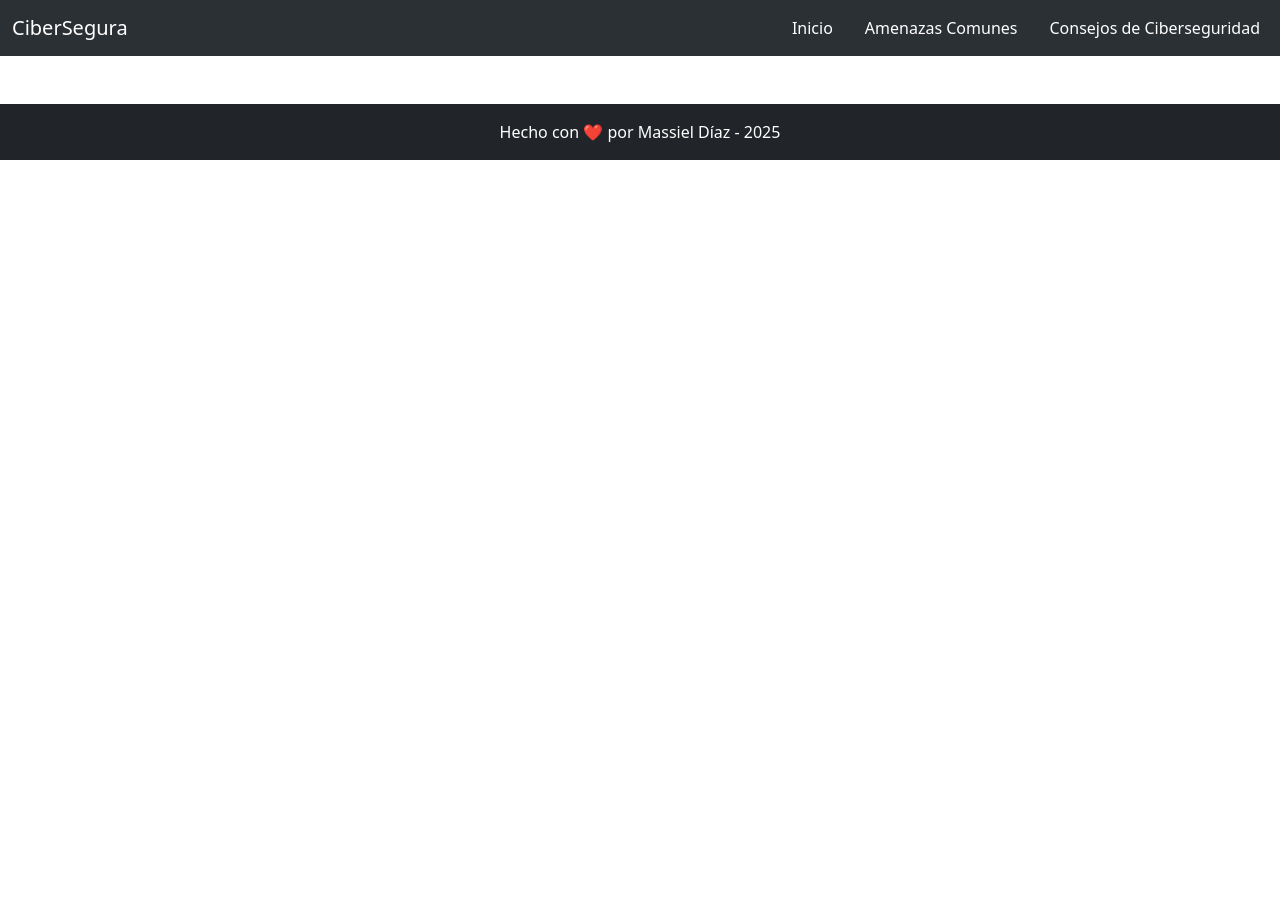
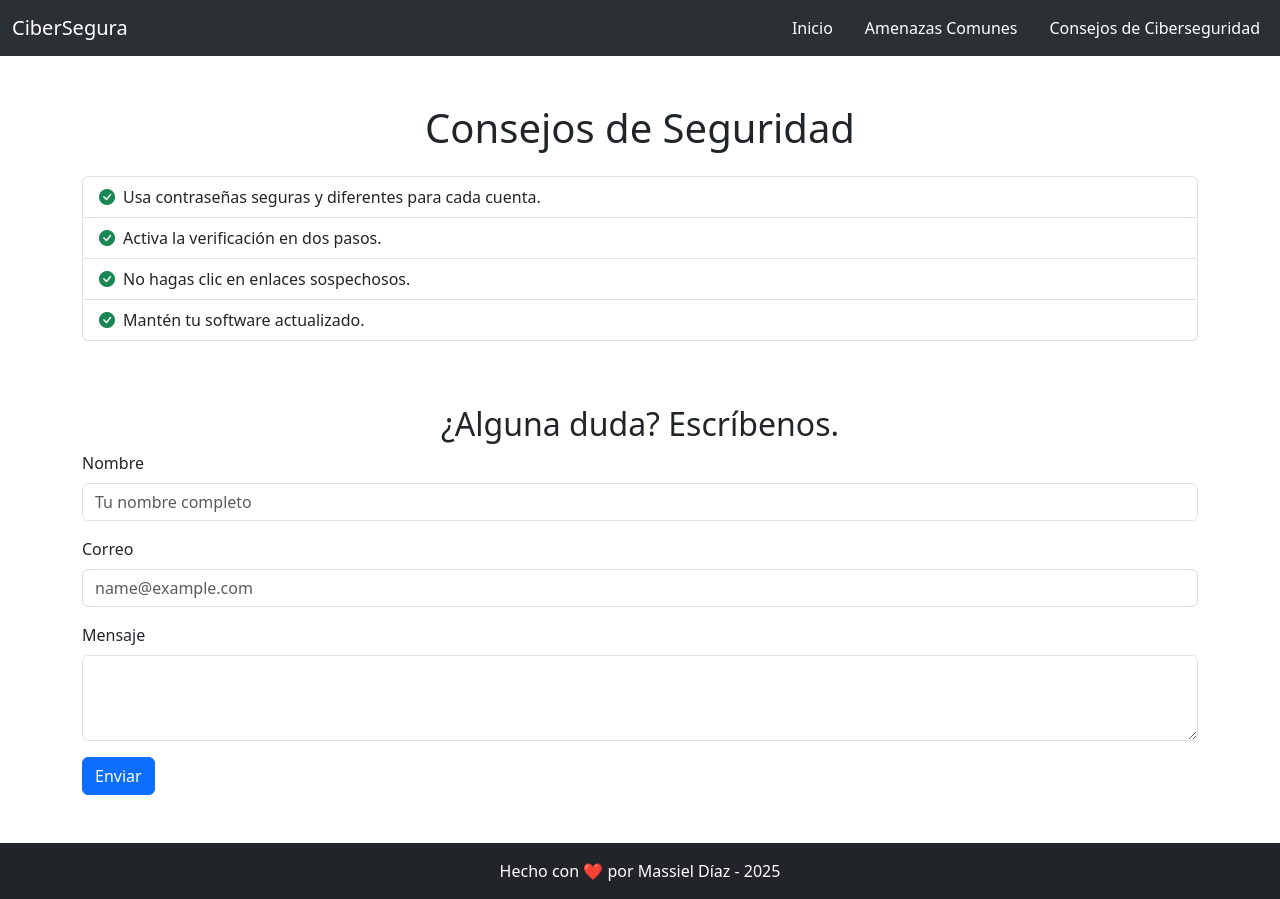
Before and after one commit to massielsdc/sitio-ciberseguridad, a plain HTML site: page consejos.html in a window 1280 px wide. Before the commit the page ends 800 px from the top, so only its background shows below. Drawn offline with nearby package versions, Linux system fonts and the light colour scheme.

Commit message:
Lista de consejos y formulario

```diff
--- a/consejos.html
+++ b/consejos.html
@@ -4,9 +4,14 @@
 <head>
     <meta charset="UTF-8">
     <meta name="viewport" content="width=device-width, initial-scale=1.0">
+    <!--CSS-->
     <link rel="stylesheet" href="css/styles.css">
+    <!--BootSrap-->
     <link href="https://cdn.jsdelivr.net/npm/bootstrap@5.3.7/dist/css/bootstrap.min.css" rel="stylesheet"
         integrity="sha384-LN+7fdVzj6u52u30Kp6M/trliBMCMKTyK833zpbD+pXdCLuTusPj697FH4R/5mcr" crossorigin="anonymous">
+    <!--Íconos BootStrap-->
+    <link rel="stylesheet" href="https://cdn.jsdelivr.net/npm/bootstrap-icons@1.11.1/font/bootstrap-icons.css">
+
     <title>Consejos de Ciberseguridad</title>
 </head>
 
@@ -36,8 +41,43 @@
         </div>
     </nav>
 
+    <div class="container my-5">
+        <h1 class="text-center mb-4">Consejos de Seguridad</h1>
 
+        <!--Buenas prácticas-->
+        <ul class="list-group mb-5">
+            <li class="list-group-item"><i class="bi bi-check-circle-fill text-success me-2"></i>Usa contraseñas seguras
+                y diferentes para cada cuenta.</li>
+            <li class="list-group-item"><i class="bi bi-check-circle-fill text-success me-2"></i>Activa la verificación
+                en dos pasos.</li>
+            <li class="list-group-item"><i class="bi bi-check-circle-fill text-success me-2"></i>No hagas clic en
+                enlaces sospechosos.</li>
+            <li class="list-group-item"><i class="bi bi-check-circle-fill text-success me-2"></i>Mantén tu software
+                actualizado.</li>
+        </ul>
+    </div>
 
+    <!--Formulario de contacto-->
+    <div class="container my-5">
+        <h2 class="text-center">¿Alguna duda? Escríbenos.</h2>
+        <!-- Campo Nombre -->
+        <div class="mb-3">
+            <label for="nombre" class="form-label">Nombre</label>
+            <input type="text" class="form-control" id="nombre" placeholder="Tu nombre completo">
+        </div>
+        <!-- Campo Correo -->
+        <div class="mb-3">
+            <label for="correo" class="form-label">Correo</label>
+            <input type="email" class="form-control" id="correo" placeholder="name@example.com">
+        </div>
+        <!-- Campo Mensaje -->
+        <div class="mb-3">
+            <label for="mensaje" class="form-label">Mensaje</label>
+            <textarea class="form-control" id="mensaje" rows="3"></textarea>
+        </div>
+        <!--Botón-->
+        <button type="submit" class="btn btn-primary" id="btnEnviar">Enviar</button>
+    </div>
 
     <!-- Footer -->
     <footer class="bg-dark text-white text-center py-3 mt-5">
--- a/js/script.js
+++ b/js/script.js
@@ -0,0 +1,15 @@
+
+document.getElementById("btnEnviar").addEventListener("click", function (event) {
+    event.preventDefault(); // Evita el envío por defecto
+
+    const nombre = document.getElementById("nombre").value.trim();
+    const correo = document.getElementById("correo").value.trim();
+    const mensaje = document.getElementById("mensaje").value.trim();
+
+    if (!nombre || !correo || !mensaje) {
+        alert("Por favor, completa todos los campos antes de enviar.");
+    } else {
+        alert("Formulario enviado con éxito. ¡Gracias por contactarnos!");
+
+    }
+});
```
